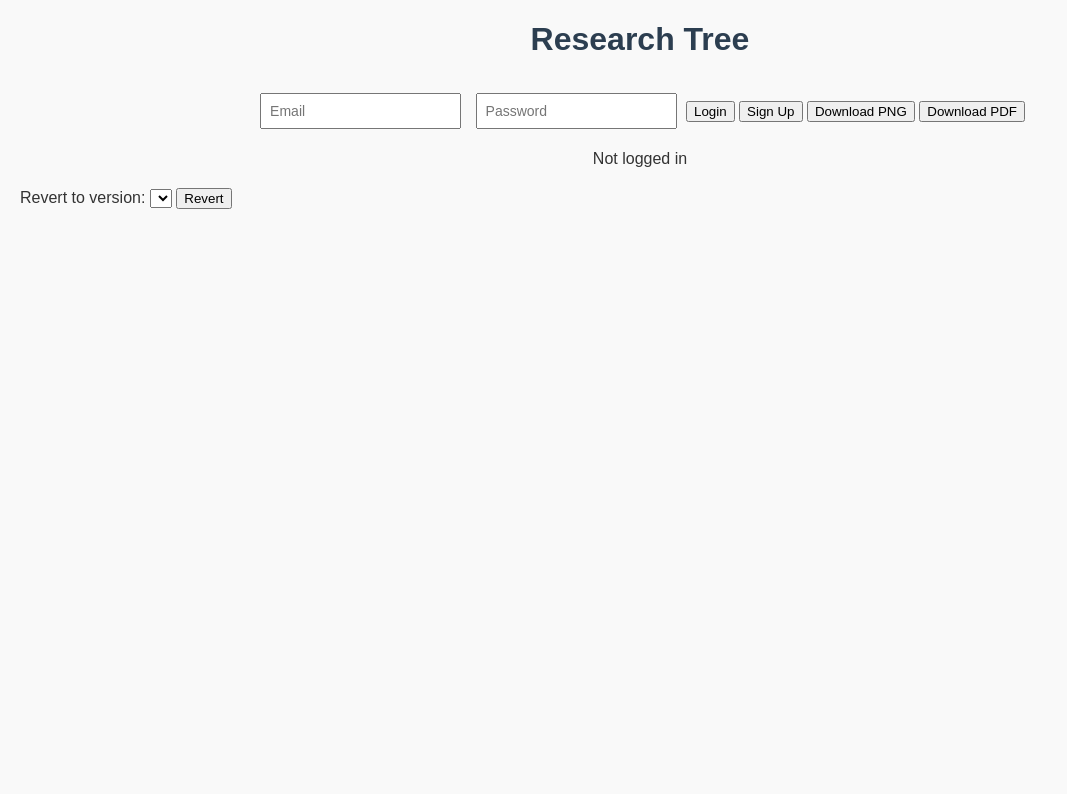
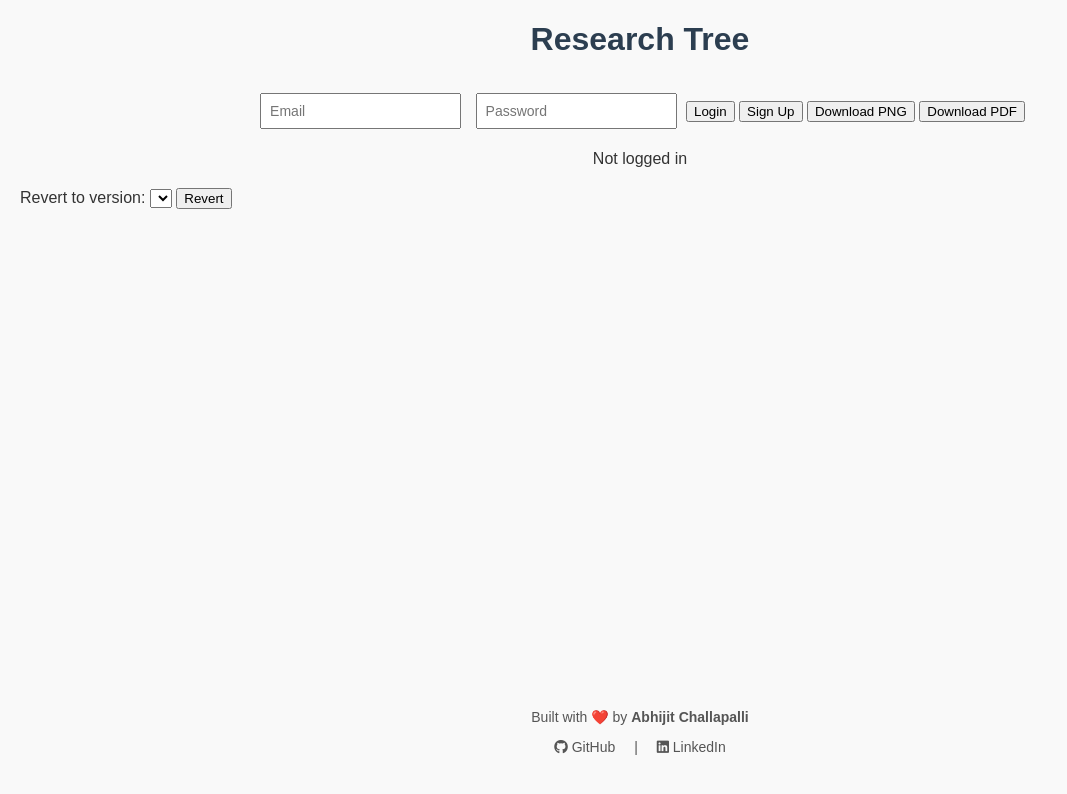
Before and after one commit to AbhijitChallapalli/ResearchTree, a plain HTML site: page index.html in a window 1280 px wide. Shown: the whole page, without its empty margins (0-1067 px from the left). Drawn offline with nearby package versions, Linux system fonts and the light colour scheme; no server answers.

Commit message:
added footer

```diff
--- a/index.html
+++ b/index.html
@@ -14,6 +14,11 @@
 
 <!-- jsPDF for PDF export -->
 <script src="https://cdnjs.cloudflare.com/ajax/libs/jspdf/2.5.1/jspdf.umd.min.js"></script>
+
+<!-- Font Awesome CDN -->
+<link rel="stylesheet" href="https://cdnjs.cloudflare.com/ajax/libs/font-awesome/6.5.0/css/all.min.css">
+
+<link rel="icon" type="image/x-icon" href="images/logo.png" />
 
 </head>
 <body>
@@ -46,6 +51,19 @@
 
   <div id="tree-container"></div>
 
+  <footer style="text-align: center; margin-top: 40px; font-size: 14px; color: #555;">
+  <p>Built with ❤️ by <strong>Abhijit Challapalli</strong></p>
+  <p>
+    <a href="https://github.com/AbhijitChallapalli" target="_blank" style="margin-right: 15px; text-decoration: none; color: inherit;">
+      <i class="fab fa-github"></i> GitHub
+    </a>
+    |
+    <a href="https://www.linkedin.com/in/abhijit-c-b5876814b/" target="_blank" style="margin-left: 15px; text-decoration: none; color: inherit;">
+      <i class="fab fa-linkedin"></i> LinkedIn
+    </a>
+  </p>
+</footer>
+
 
 <!-- node-modal -->
 <div id="node-modal" class="modal">
```
Also changed, not shown: images/logo.png (added).
